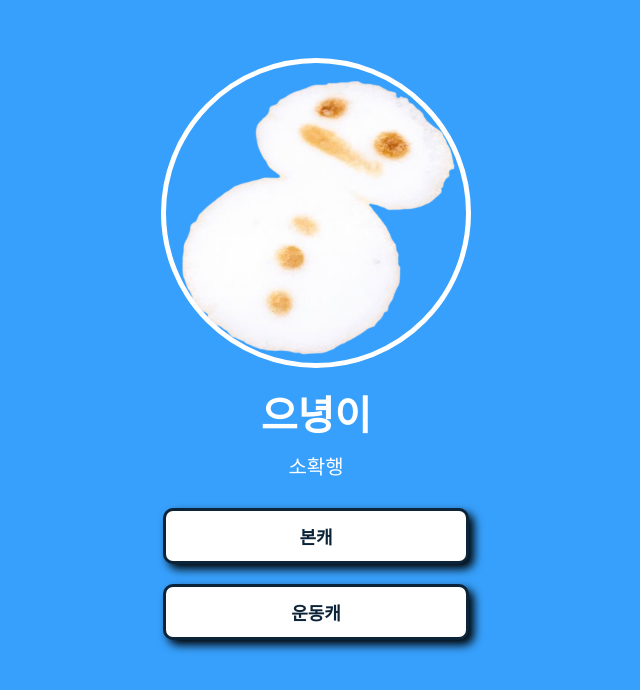
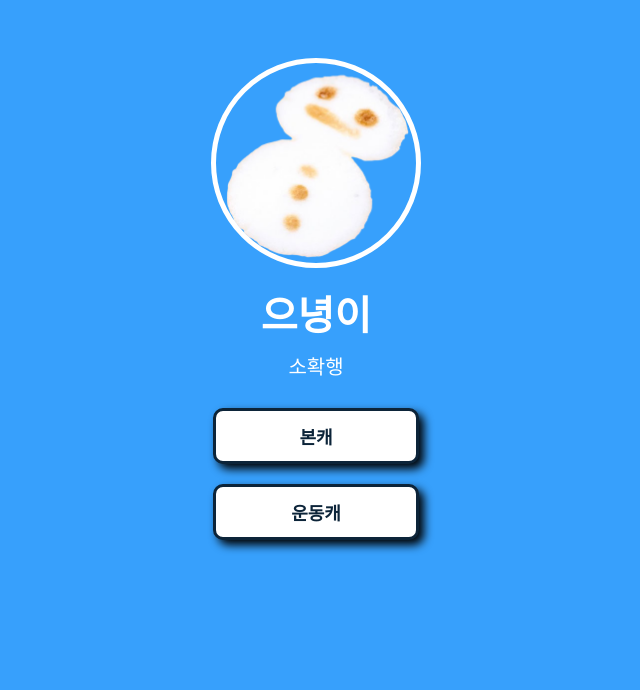
Before and after one commit to un02/linktree, a plain HTML site: page index.html in a window 1280 px wide. Shown: the whole page, without its empty margins (324-964 px from the left). Drawn offline with Linux system fonts and the light colour scheme.

Commit message:
Update main.css

```diff
--- a/main.css
+++ b/main.css
@@ -2,8 +2,8 @@ body{
   background-color: rgb(55, 160, 252);}
 
 .profile{
-  width: 300px;
-  height: 300px;
+  width: 200px;
+  height: 200px;
   background-image: url('./맹이.png');
   background-position: center;
   background-size: cover;
@@ -34,7 +34,7 @@ align-items: center;
 }
 
 .wrap>a{
-  width: 300px;
+  width: 200px;
   height: 50px;
   font-size: 18px;
   font-weight: bold;
```
